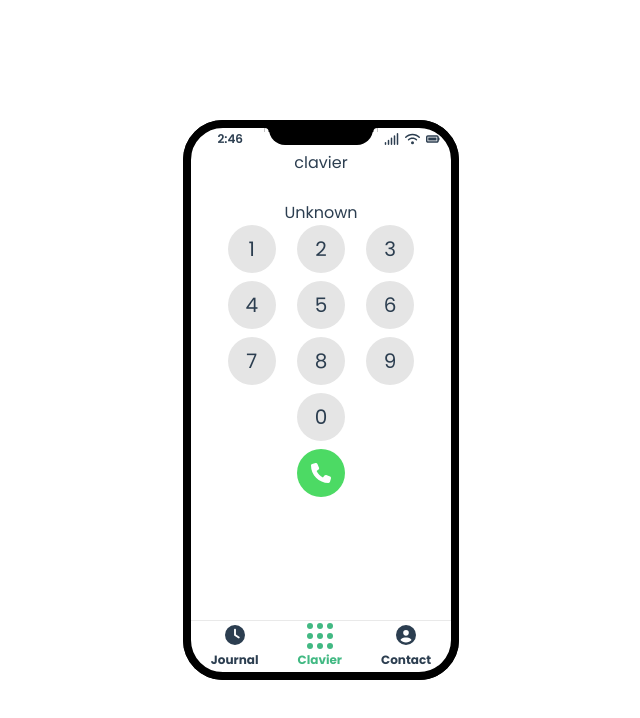
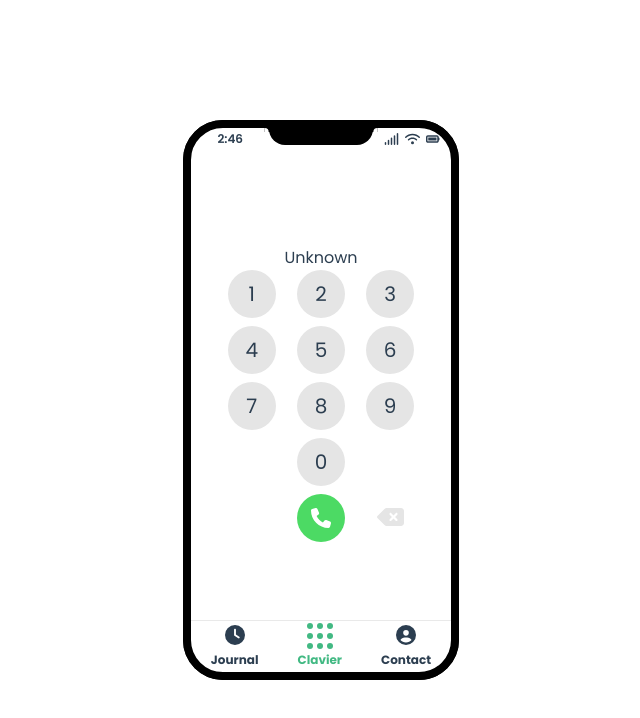
Before and after one commit to Charles-Chrismann/VueJS-Phone, a Vue app: page /#/ in a window 1280 px wide. Shown: the top 718 px of the page, without its empty margins (319-959 px from the left). Built offline with nearby package versions, Linux system fonts and the light colour scheme.

Commit message:
:construction: WIP

```diff
--- a/src/App.vue
+++ b/src/App.vue
@@ -29,6 +29,10 @@ export default {
   box-sizing: border-box;
   user-select: none;
   font-family: 'Poppins', sans-serif;
+}
+
+a {
+  text-decoration: none;
 }
 
 #app {
--- a/src/components/ContactItem.vue
+++ b/src/components/ContactItem.vue
@@ -17,14 +17,32 @@ export default {
 <template lang="">
   <div class="contacts__contact">
 
-    {{ contact.firstName }}
-    <button @click="call()">Call</button>
+    {{ contact.firstName ? ' ' + contact.firstName : '' }}{{ contact.lastName ? ' ' + contact.lastName : '' }}
+    <router-link to="/journal"><div class="overlay"></div></router-link>
+    <span @click="call()"><font-awesome-icon icon="fa-solid fa-phone" /></span>
   </div>
 </template>
 
 <style lang="scss" scoped>
   .contacts__contact {
+    position: relative;
     width: 100%;
     border-top: solid 1px #ebebec;
+    text-align: start;
+    font-weight: 600;
+    padding: 0.375rem 0;
+
+    .overlay {
+      position: absolute;
+      inset: 0;
+    }
+
+    & > span {
+      position: absolute;
+      top: 50%;
+      right: 0;
+      transform: translateY(-50%);
+      cursor: pointer;
+    }
   }
 </style>
--- a/src/main.js
+++ b/src/main.js
@@ -6,9 +6,9 @@ import store from './store'
 import { library } from '@fortawesome/fontawesome-svg-core'
 import { FontAwesomeIcon } from '@fortawesome/vue-fontawesome'
 
-import { faClockFour, faCircleUser, faWifi, faSignal, faBatteryFull, faPhone, faPlus } from '@fortawesome/free-solid-svg-icons'
+import { faClockFour, faCircleUser, faWifi, faSignal, faBatteryFull, faPhone, faPlus, faDeleteLeft } from '@fortawesome/free-solid-svg-icons'
 
-library.add(faClockFour, faCircleUser, faWifi, faSignal, faBatteryFull, faPhone, faPlus)
+library.add(faClockFour, faCircleUser, faWifi, faSignal, faBatteryFull, faPhone, faPlus, faDeleteLeft)
 
 
 createApp(App).component('font-awesome-icon', FontAwesomeIcon).use(store).use(router).mount('#app')
--- a/src/store/index.js
+++ b/src/store/index.js
@@ -61,7 +61,7 @@ export default createStore({
   },
   mutations: {
     call(state, call) {
-      state.calls.push(call)
+      state.calls.unshift(call)
     }
   },
   actions: {
--- a/src/views/AddContactView.vue
+++ b/src/views/AddContactView.vue
@@ -19,6 +19,15 @@ export default {
 </script>
 <template lang="">
     <div>
+        <div class="nav">
+            <span class="cancel">
+                <router-link to="/contact">Cancel</router-link>
+            </span>
+            <h3>New Contact</h3>
+            <span class="done">
+                Done
+            </span>
+        </div>
         <form @submit.prevent="addContact">
 
         <input type="text" placeholder="Name..." v-model="formContact.firstName">
@@ -29,6 +38,10 @@ export default {
         </form>
     </div>
 </template>
-<style lang="">
-
+<style lang="scss" scoped>
+  .nav {
+    .cancel {
+      color: #0958fc;
+    }
+  }
 </style>
--- a/src/views/ClavierView.vue
+++ b/src/views/ClavierView.vue
@@ -19,6 +19,20 @@ export default {
         this.concurrentContact = {firstName: '', lastName:'Unknown', number:this.phoneNumber}
       }
     },
+    removeDigit() {
+      if(this.phoneNumber === null) return
+      this.phoneNumber = this.phoneNumber.substring(0, this.phoneNumber.length - 1)
+      console.log(this.phoneNumber)
+      if(this.phoneNumber === '') this.phoneNumber = null
+
+
+      this.concurrentContact = {}
+      let contact = this.contacts.find(contact => contact.number.startsWith(this.phoneNumber))
+      if(contact) this.concurrentContact = contact
+      else {
+        this.concurrentContact = {firstName: '', lastName:'Unknown', number:this.phoneNumber}
+      }
+    },
     call() {
       if(!this.concurrentContact) return
       let date = new Date()
@@ -26,7 +40,7 @@ export default {
         contact: this.concurrentContact,
         timestamp: date.getTime()
       }
-      this.$store.state.calls.unshift(call)
+      this.$store.commit('call', call)
     }
   },
   computed: {
@@ -49,10 +63,8 @@ export default {
 </script>
 
 <template>
-  <div>
-
-    clavier
-    <p class="phoneNumber">{{ phoneNumber ? phoneNumber : '0' }}</p>
+  <div class="clavier">
+    <p class="phoneNumber" :class="{ active: phoneNumber }">{{ phoneNumber ? phoneNumber : '0' }}</p>
     <p>{{ getContactName }}</p>
     <div class="keypad">
       <div>
@@ -66,16 +78,27 @@ export default {
       <div>
         <span></span>
         <div class="call" @click="call"><font-awesome-icon icon="fa-solid fa-phone" /></div>
-        <span></span>
+        <span class="delete" @click="removeDigit"><font-awesome-icon icon="fa-solid fa-delete-left" /></span>
       </div>
     </div>
   </div>
 </template>
 
 <style lang="scss" scoped>
+  .clavier {
+    height: 100%;
+    width: 100%;
+    display: flex;
+    flex-direction: column;
+    justify-content: center;
+  }
   .phoneNumber {
     user-select: none;
     color: transparent;
+
+    &.active {
+      color: black;
+    }
   }
   .keypad {
 
@@ -97,5 +120,9 @@ export default {
       place-items: center;
       font-size: 1.25rem;
     }
+    .delete {
+      color: #e5e5e5;
+      font-size: 1.5rem;
+    }
   }
 </style>
--- a/src/views/ContactView.vue
+++ b/src/views/ContactView.vue
@@ -18,7 +18,7 @@ export default {
   <div class="contacts__comp">
     <div>
       <h2>Contacts</h2>
-      <span>
+      <span class="addContact">
         <router-link to="/addContact"><font-awesome-icon icon="fa-solid fa-plus" /></router-link>
       </span>
     </div>
@@ -32,6 +32,7 @@ export default {
 
 <style lang="scss" scoped>
 .contacts__comp {
+
   padding: 0 2%;
 
   & > :first-child {
@@ -45,6 +46,9 @@ export default {
       top: 50%;
       transform: translateY(-50%);
       // color: #377af6;
+      a {
+        color: #0958fc;
+      }
     }
   }
 
```
